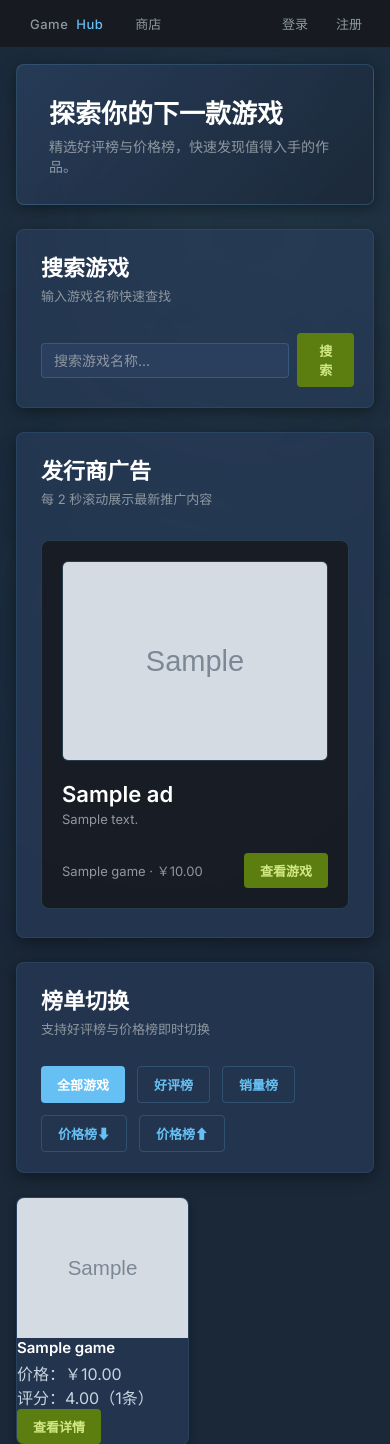
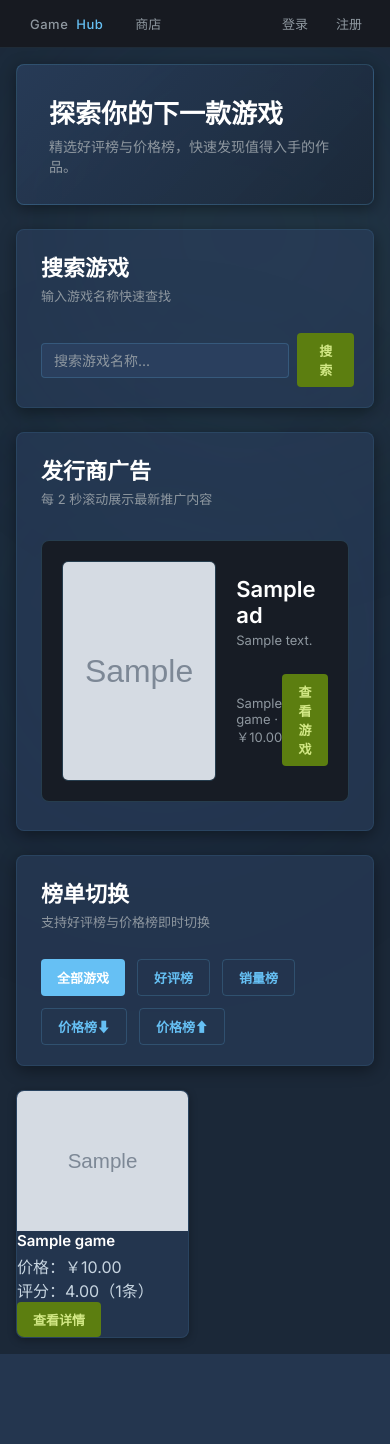
Before and after one commit to yzj623/gamehub, a Flask app: page / in a window 390 px wide. Shown: the top 1444 px of the page. After the commit the page ends 1354 px from the top, so only its background shows below. Run offline with Flask 3, Linux system fonts and the light colour scheme; tables that the repository leaves empty hold one stand-in row (values such as "Sample post"); grey boxes marked "Sample" are stand-in pictures.

```diff
--- a/static/css/style.css
+++ b/static/css/style.css
@@ -971,19 +971,6 @@ header .nav-right button:hover {
         padding: 16px;
     }
 
-    .ad-card {
-        flex-direction: column;
-    }
-
-    .ad-hero,
-    .ad-content {
-        width: 100%;
-    }
-
-    .ad-hero {
-        height: 200px;
-    }
-
     .grid {
         grid-template-columns: repeat(auto-fill, minmax(160px, 1fr));
         gap: 12px;
```
